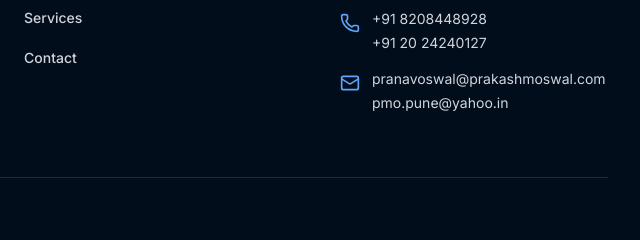
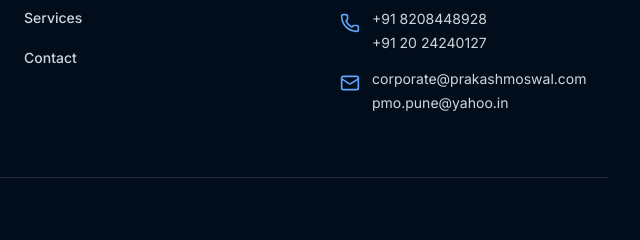
Before and after one commit to ppopune-lab/prakashmoswal-website, a plain HTML site: page index.html in a window 1280 px wide. Shown: the part 2825-3065 px from the top of the page, 640-1280 px from the left. Drawn offline with nearby package versions, Linux system fonts and the light colour scheme.

Commit message:
Update email addresses in index.html

```diff
--- a/index.html
+++ b/index.html
@@ -530,7 +530,7 @@
                                     <div class="overflow-hidden">
                                         <h4 class="font-black text-lg lg:text-xl text-[#041E42] mb-2">Email</h4>
                                         <div class="flex flex-col gap-1">
-                                            <a href="mailto:corporate@prakashmoswal.com" class="text-gray-700 text-base lg:text-lg hover:text-blue-600 font-semibold transition-colors break-all">pranavoswal@prakashmoswal.com</a>
+                                            <a href="mailto:corporate@prakashmoswal.com" class="text-gray-700 text-base lg:text-lg hover:text-blue-600 font-semibold transition-colors break-all">corporate@prakashmoswal.com</a>
                                             <a href="mailto:pmo.pune@yahoo.in" class="text-gray-700 text-base lg:text-lg hover:text-blue-600 font-semibold transition-colors break-all">pmo.pune@yahoo.in</a>
                                         </div>
                                     </div>
@@ -626,7 +626,7 @@
                         <li class="flex items-start gap-3">
                             <i data-lucide="mail" class="w-5 h-5 shrink-0 text-blue-400 mt-1"></i>
                             <div class="flex flex-col gap-1">
-                                <a href="mailto:pranavoswal@prakashmoswal.com" class="hover:text-white transition-colors break-all">pranavoswal@prakashmoswal.com</a>
+                                <a href="mailto:corporate@prakashmoswal.com" class="hover:text-white transition-colors break-all">corporate@prakashmoswal.com</a>
                                 <a href="mailto:pmo.pune@yahoo.in" class="hover:text-white transition-colors break-all">pmo.pune@yahoo.in</a>
                             </div>
                         </li>
```
